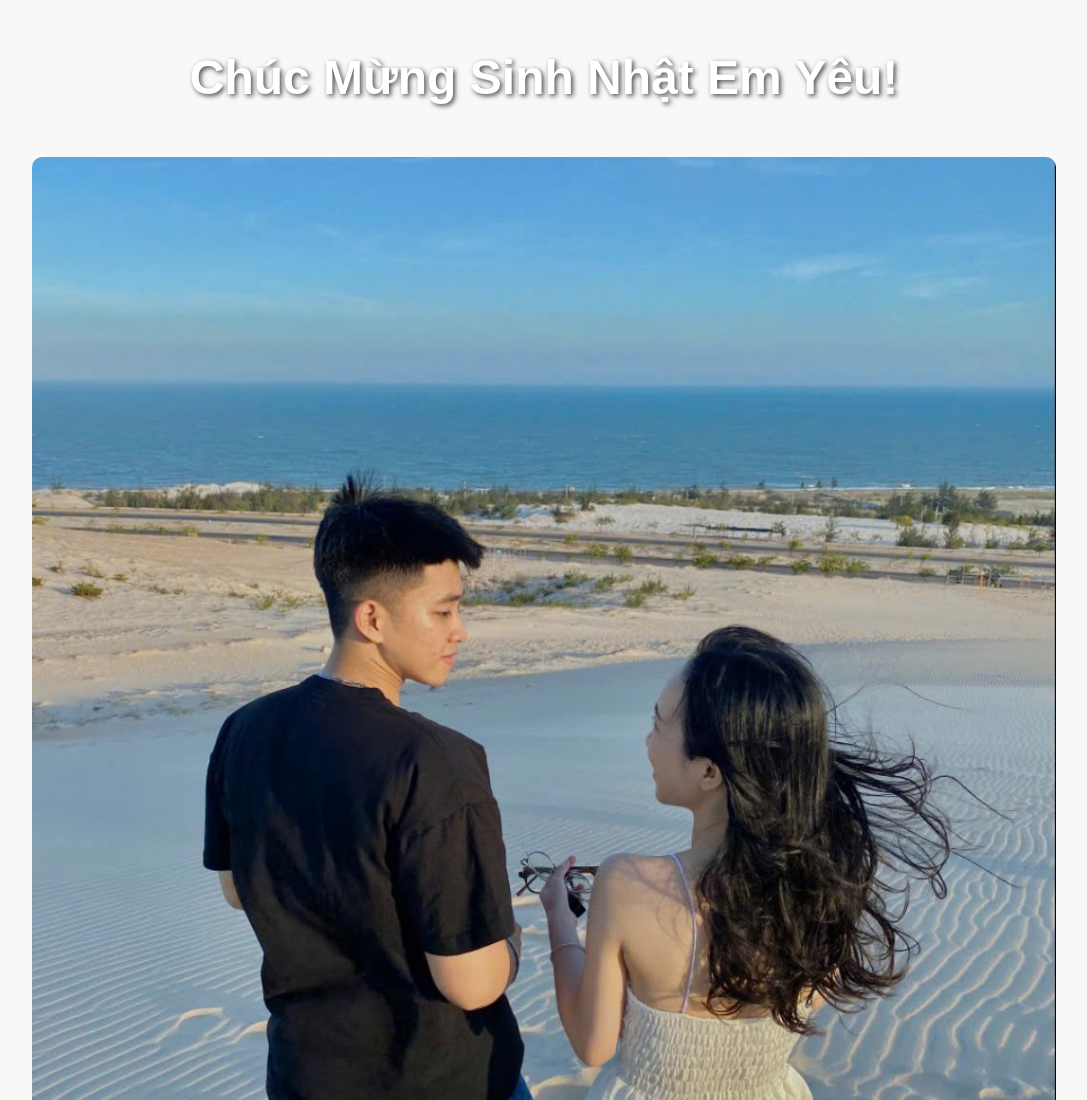
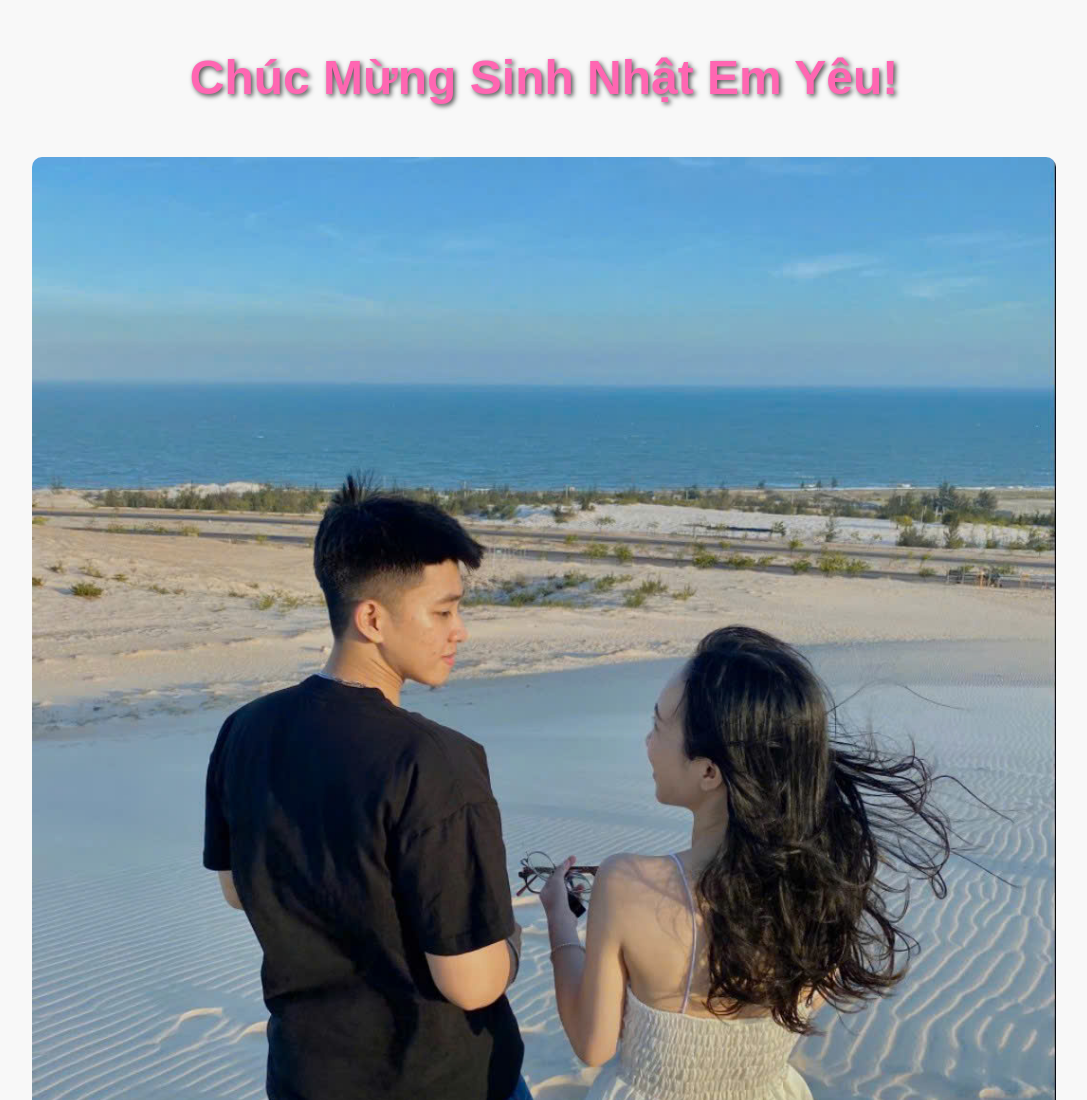
Before and after one commit to Hoanghuynhafk/HAPPY-BIRTHDAY-MY-LOVEE, a plain HTML site: page index.html in a window 1280 px wide. Shown: the top 1100 px of the page, without its empty margins (96-1183 px from the left). Drawn offline with Linux system fonts and the light colour scheme.

Commit message:
index.html

```diff
--- a/index.html
+++ b/index.html
@@ -16,7 +16,7 @@
             background-position: center;
         }
         h1 {
-            color: #fff; /* Màu chữ trắng để nổi bật trên nền hồng */
+            color: #ff66b2; /* Màu chữ trắng để nổi bật trên nền hồng */
             font-size: 3em;
             margin-top: 50px;
             text-shadow: 2px 2px 5px rgba(0, 0, 0, 0.7); /* Thêm bóng cho chữ */
```
